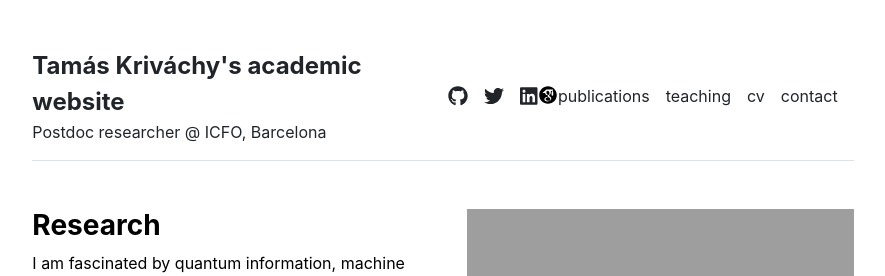
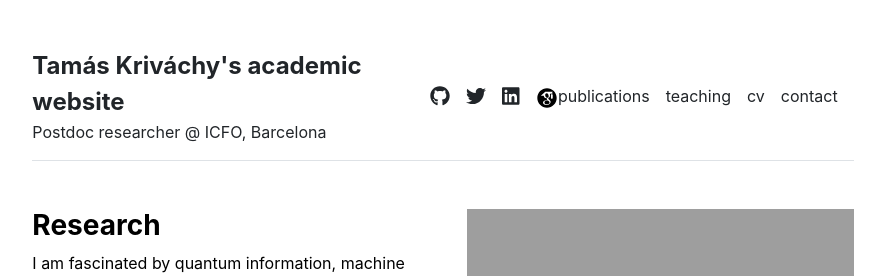
Before and after one commit to tkrivachy/tkrivachy.github.io, a Jekyll site: the page built from index.md, in a window 1280 px wide. Shown: the top 276 px of the page, without its empty margins (197-1082 px from the left). Built offline with Jekyll 4.4.1, drawn with Linux system fonts in a browser that asks for light colours.

Commit message:
Update header.html

```diff
--- a/_includes/header.html
+++ b/_includes/header.html
@@ -12,7 +12,7 @@
     {% for item in site.data.settings.social %}
       <a href="{{ item.link }}" class="ms-3 fs-5"><i class="fab fa-{{ item.icon }}"></i></a>
     {% endfor %}
-    <p>     </p><a href="https://scholar.google.com/citations?user=lYcJXqoAAAAJ"><img src="{{ site.github.url }}/assets/img/googlescholar.svg" alt="Google Scholar link" style="width:20px;height:20px;"></a>
+    <a href="https://scholar.google.com/citations?user=lYcJXqoAAAAJ" class="ms-3 fs-5"><img src="{{ site.github.url }}/assets/img/googlescholar.svg" alt="Google Scholar link" style="width:22px;height:22px;"></a>
   </div>
   <nav class="d-inline-flex mt-2 mt-md-0 ms-md-auto">
     {% for item in site.data.settings.menu %}
```
